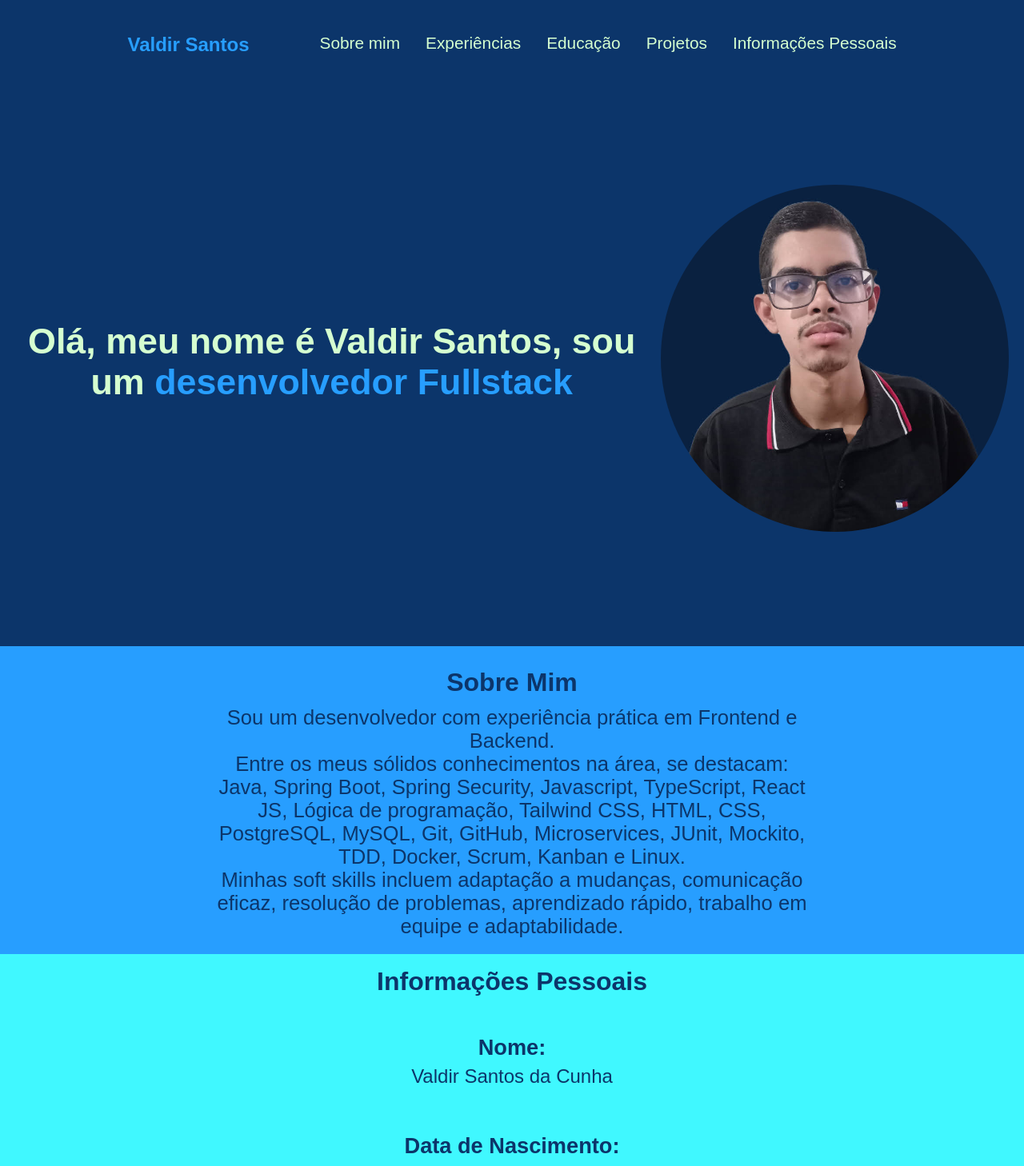
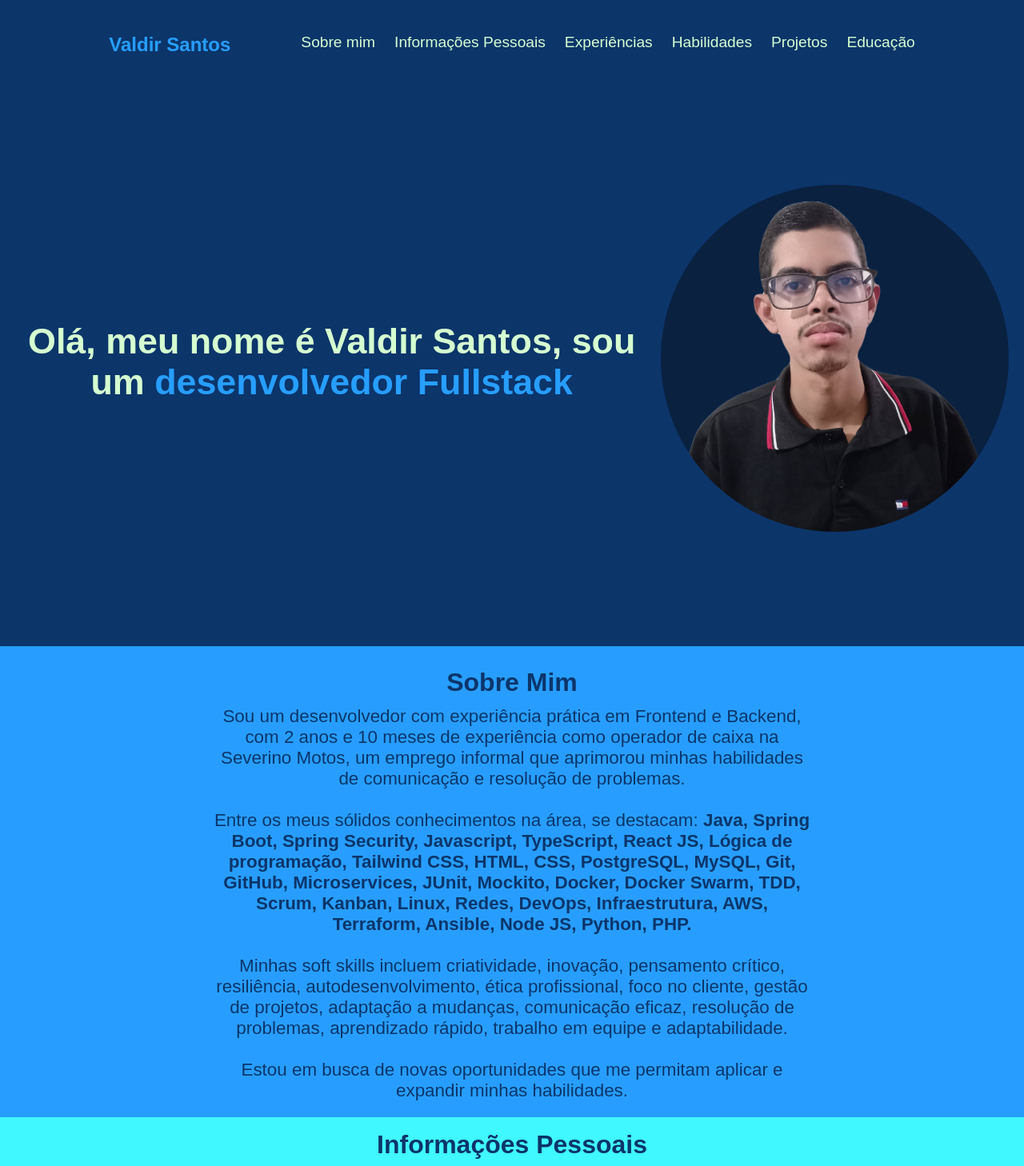
Before and after one commit to valdirsantos714/portfolio, a React (Vite) app: page / in a window 1280 px wide. Shown: the top 1458 px of the page at 80% size. Built offline with nearby package versions, Linux system fonts and the light colour scheme.

Commit message:
feat: atualizada algumas informações

```diff
--- a/src/components/Contato/Contato.jsx
+++ b/src/components/Contato/Contato.jsx
@@ -15,9 +15,7 @@ export default function Contato() {
 
             <Div srcImg={"/imgs/github.svg" } alt={"github"} h3={"GitHub:"} p={<a href="https://github.com/valdirsantos714" target="_blank"> /valdirsantos714</a>}/>
 
-            <Div srcImg={"/imgs/linkedin.svg" } alt={"linkedin"} h3={"Linkedin:"} p={<a href="https://www.linkedin.com/in/valdir-santos-8553002a4/" target="_blank">/valdirsantosdacunha </a>}/>
-
-
+            <Div srcImg={"/imgs/linkedin.svg" } alt={"linkedin"} h3={"Linkedin:"} p={<a href="https://www.linkedin.com/in/valdir-santos-8553002a4/" target="_blank">/valdirsantos </a>}/>
 
         </div>
 
--- a/src/components/Header/Header.jsx
+++ b/src/components/Header/Header.jsx
@@ -17,31 +17,40 @@ export default function Header() {
 
                 {isTrue && (
                 <nav className="lista-links-header2">
-                    <a href="#sobre-mim" className="links-header" onClick={mostrarLista}> Sobre mim</a>
+                    <a href="#sobre-mim" className="links-header tag-a-pc" onClick={mostrarLista}> Sobre mim</a>
+
+                    <a href="#info-pessoais" className="links-header tag-a-pc" onClick={mostrarLista}> Informações Pessoais</a>
+
                     <a href="#experiencias" className="links-header" onClick={mostrarLista}> Experiências</a>
+
+                    <a href="#habilidades" className="links-header" onClick={mostrarLista}> Habilidades</a>
+
+                    <a href="#projetos" className="links-header" onClick={mostrarLista}> Projetos</a>
 
                     <a href="#educacao" className="links-header" onClick={mostrarLista}> Educação</a>
 
-                    <a href="#projetos" className="links-header" onClick={mostrarLista}> Projetos</a>
 
-                    <a href="#info-pessoais" className="links-header" onClick={mostrarLista}> Informações Pessoais</a>
 
                 </nav>
                 )}
 
             </div>
 
+            {/*Header Desktop */}
             <div className="div-nomes-header">
                 <h2 className="titulo-header">Valdir Santos </h2>
                 <nav className="lista-links-header">
-                <a href="#sobre-mim" className="links-header">Sobre mim</a>
-                    <a href="#experiencias" className="links-header">Experiências</a>
+                    <a href="#sobre-mim" className="links-header tag-a-pc">Sobre mim</a>
 
-                    <a href="#educacao" className="links-header">Educação</a>
+                    <a href="#info-pessoais" className="links-header tag-a-pc"> Informações Pessoais</a>
 
-                    <a href="#projetos" className="links-header">Projetos</a>
+                    <a href="#experiencias" className="links-header tag-a-pc">Experiências</a>
 
-                    <a href="#info-pessoais" className="links-header" onClick={mostrarLista}> Informações Pessoais</a>
+                    <a href="#habilidades" className="links-header tag-a-pc"> Habilidades</a>
+
+                    <a href="#projetos" className="links-header tag-a-pc">Projetos</a>
+
+                    <a href="#educacao" className="links-header tag-a-pc">Educação</a>
 
                 </nav>
             </div>
--- a/src/components/Header/header.css
+++ b/src/components/Header/header.css
@@ -107,13 +107,17 @@ html {
     .lista-links-header {
         display: flex;
         margin-left: auto;
-        gap: 2rem;
+        gap: 1.5rem;
         font-size: 1.3rem;
     }
 
     .links-header {
         color: var(--lista);
+    }
 
+    .tag-a-pc {
+        font-size: 1.2rem;
+        text-align: center;
     }
 
     .div-celular {
@@ -128,6 +132,10 @@ html {
     }
 
     .lista-links-header a {
-        font-size: 2.5rem;
+        font-size: 2rem;
+    }
+
+    .lista-links-header {
+        gap: 2rem;
     }
 }
--- a/src/components/SobreMim/SobreMim.css
+++ b/src/components/SobreMim/SobreMim.css
@@ -28,11 +28,9 @@
 }
 
 @media (min-width: 1024px) {
-    .container-sobre-mim {
-    }
 
     .container-sobre-mim p {
-        font-size: 1.6rem;
+        font-size: 1.4rem;
         width: 60%;
         margin: auto;
     }
@@ -56,7 +54,6 @@
         flex-flow: column wrap;
         align-items: center;
         justify-content: center;
-        height: 80vh;
     }
 
     .texto-sobremim {
@@ -70,7 +67,7 @@
     }
 
     .container-sobre-mim p {
-        font-size: 2.5rem;
+        font-size: 1.7rem;
         width: 100%;
     }
 }
--- a/src/components/SobreMim/SobreMim.jsx
+++ b/src/components/SobreMim/SobreMim.jsx
@@ -5,7 +5,13 @@ export default function SobreMim() {
         <section className="container-sobre-mim" id="sobre-mim">
             <div className="texto-sobremim">
             <h2 className="titulo-sobremim">Sobre Mim</h2>
-            <p>Sou um desenvolvedor com experiência prática em Frontend e Backend. <br /> Entre os meus sólidos conhecimentos na área, se destacam: Java, Spring Boot, Spring Security, Javascript, TypeScript, React JS, Lógica de programação, Tailwind CSS, HTML, CSS, PostgreSQL, MySQL, Git, GitHub, Microservices, JUnit, Mockito, TDD, Docker, Scrum, Kanban e Linux. <br /> Minhas soft skills incluem adaptação a mudanças, comunicação eficaz, resolução de problemas, aprendizado rápido, trabalho em equipe e adaptabilidade.</p>
+            <p>Sou um desenvolvedor com experiência prática em Frontend e Backend, com 2 anos e 10 meses de experiência como operador de caixa na Severino Motos, um emprego informal que aprimorou minhas habilidades de comunicação e resolução de problemas.
+            <br /> <br />
+            Entre os meus sólidos conhecimentos na área, se destacam: <b> Java, Spring Boot, Spring Security, Javascript, TypeScript, React JS, Lógica de programação, Tailwind CSS, HTML, CSS, PostgreSQL, MySQL, Git, GitHub, Microservices, JUnit, Mockito, Docker, Docker Swarm, TDD, Scrum, Kanban, Linux, Redes, DevOps, Infraestrutura, AWS, Terraform, Ansible, Node JS, Python, PHP.</b>
+            <br /> <br />
+            Minhas soft skills incluem criatividade, inovação, pensamento crítico, resiliência, autodesenvolvimento, ética profissional, foco no cliente, gestão de projetos, adaptação a mudanças, comunicação eficaz, resolução de problemas, aprendizado rápido, trabalho em equipe e adaptabilidade.
+            <br /> <br />
+            Estou em busca de novas oportunidades que me permitam aplicar e expandir minhas habilidades.</p>
             </div>
         </section>
     )
```
